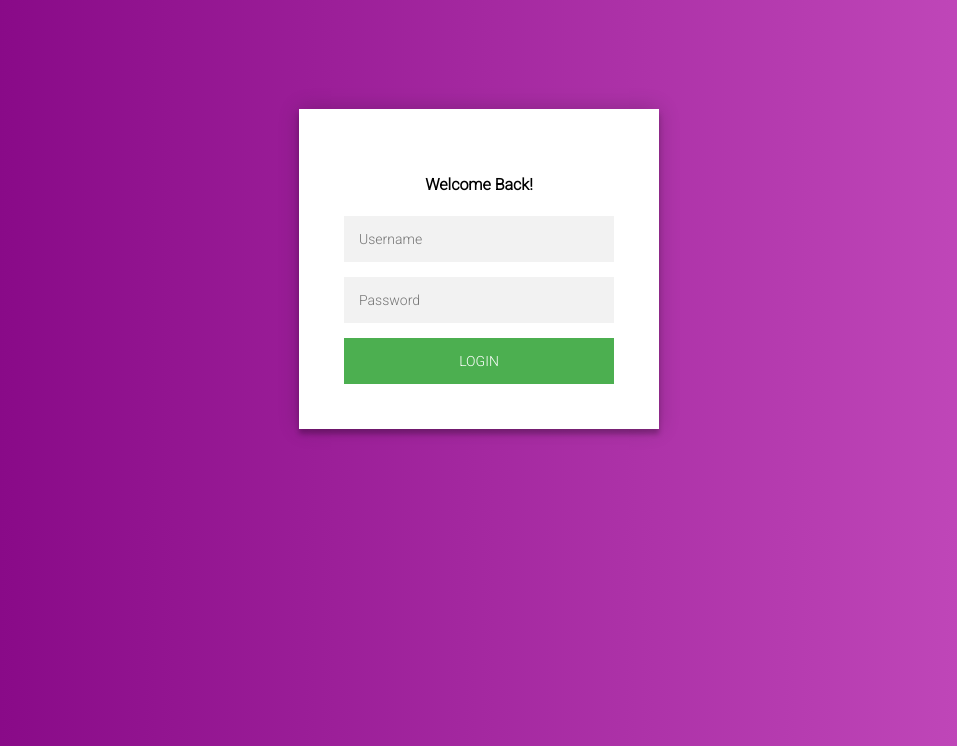
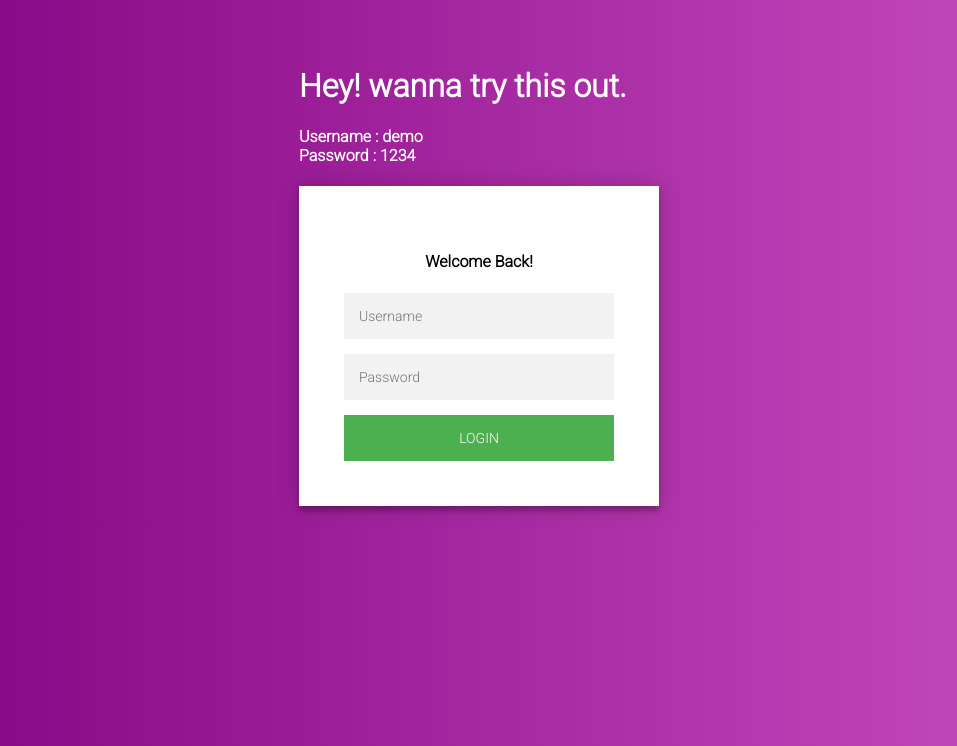
Before and after one commit to Shahnwazh170/socialbuddy, a Django app: page / in a window 1280 px wide. Shown: the top 746 px of the page, without its empty margins (161-1118 px from the left). Run offline with Django 3.2, Linux system fonts and the light colour scheme; some libraries are stand-ins or nearby versions.

Commit message:
Making my project public

```diff
--- a/socialBuddy/urls.py
+++ b/socialBuddy/urls.py
@@ -7,7 +7,7 @@ urlpatterns = [
     path('admin/', admin.site.urls),
     path('', LoginView.as_view(template_name="socialBuddy/Login.html",
                                redirect_authenticated_user=True)),
-    path('dashboard/logout/', LogoutView.as_view()),
+    path('dashboard/logout/', LogoutView.as_view(), name="logout"),
     path('dashboard/', views.dashboard),
     path('dashboard/post-meme', views.post_meme, name="post_meme"),
     path('dashboard/post-joke', views.post_joke, name="post_joke"),
--- a/templates/socialBuddy/Login.html
+++ b/templates/socialBuddy/Login.html
@@ -17,7 +17,7 @@
 
         .login-page {
             width: 360px;
-            padding: 8% 0 0;
+            padding: 3% 0 0;
             margin: auto;
         }
 
@@ -26,7 +26,7 @@
             z-index: 1;
             background: #FFFFFF;
             max-width: 360px;
-            margin: 0 auto 100px;
+            margin: 0 auto 20px;
             padding: 45px;
             text-align: center;
             box-shadow: 0 0 20px 0 rgba(0, 0, 0, 0.2), 0 5px 5px 0 rgba(0, 0, 0, 0.24);
@@ -128,11 +128,20 @@
             -webkit-font-smoothing: antialiased;
             -moz-osx-font-smoothing: grayscale;
         }
+
+        .demo {
+            color: #FFFFFF;
+            font-family: "Roboto", sans-serif;
+        }
     </style>
 </head>
 <body>
 
 <div class="login-page">
+    <div class="demo">
+        <h1>Hey! wanna try this out.</h1>
+        <h4>Username : demo <br> Password : 1234</h4>
+    </div>
     <div class="form">
         {% if form.errors %}
             {% for field in form %}
```
Also changed, not shown: socialBuddy/views.py (+7 -2 lines), templates/socialBuddy/Dashboard.html (+39 -3 lines), db.sqlite3, 1 other file.
